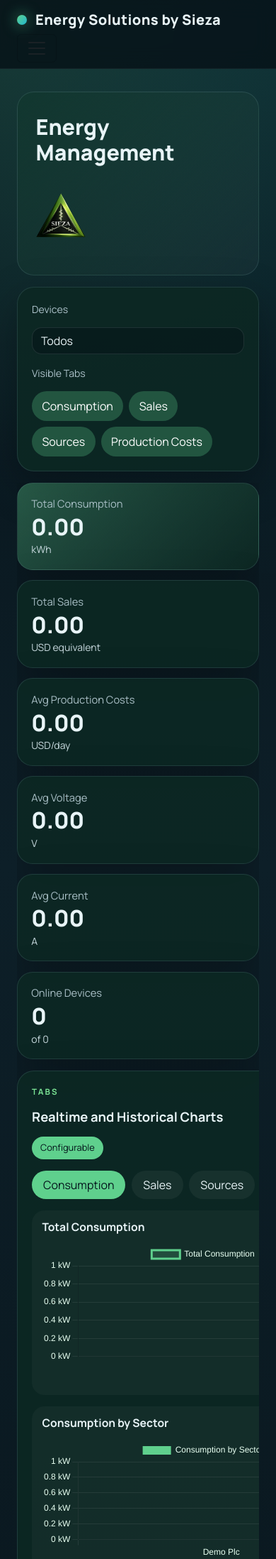
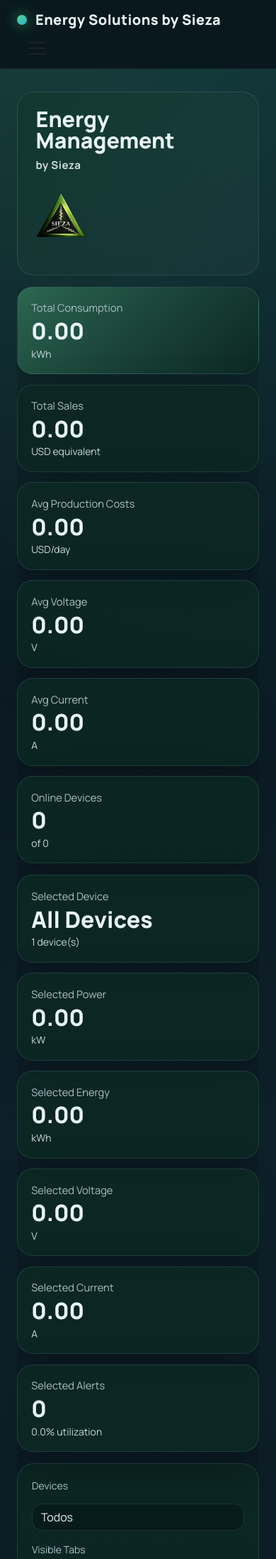
Before and after one commit to zamoranodizaPi/miniscadaModbus, a Flask app: page / in a window 390 px wide. Shown: the top 2196 px of the page at 71% size. Run offline with Flask 3, Linux system fonts and the light colour scheme; a user stored in the database is signed in.

Commit message:
Refine branding and selection responsiveness

```diff
--- a/web/analytics.py
+++ b/web/analytics.py
@@ -186,6 +186,12 @@ def build_dashboard_snapshot(session, device_ids: list[int] | None = None) -> di
     sector_mix = build_sector_mix(device_cards)
     total_sales = round(sum(item["sales_amount"] for item in sales_series), 2)
     avg_cost = round(sum(item["avg_cost"] for item in costs_series) / len(costs_series), 2) if costs_series else 0.0
+    selection_label = "All Devices"
+    if device_ids and len(devices) == 1:
+        selection_label = devices[0].name
+    elif device_ids:
+        selection_label = f"{len(devices)} Selected Devices"
+    selection_utilization = round(sum(item["utilization_pct"] for item in device_cards) / len(device_cards), 1) if device_cards else 0.0
 
     return {
         "kpis": {
@@ -205,6 +211,16 @@ def build_dashboard_snapshot(session, device_ids: list[int] | None = None) -> di
             "total_consumption_kwh": round(total_energy, 2),
             "total_sales_usd": total_sales,
             "avg_production_cost_usd": avg_cost,
+        },
+        "selection": {
+            "label": selection_label,
+            "device_count": len(devices),
+            "power_kw": round(total_power, 2),
+            "energy_kwh": round(total_energy, 2),
+            "avg_voltage_v": round(sum(voltage_values) / len(voltage_values), 2) if voltage_values else 0.0,
+            "avg_current_a": round(sum(current_values) / len(current_values), 2) if current_values else 0.0,
+            "active_alerts": len(alerts),
+            "utilization_pct": selection_utilization,
         },
         "devices": sorted(device_cards, key=lambda item: item["power_kw"], reverse=True),
         "energy_breakdown": sorted(energy_breakdown, key=lambda item: item["energy_kwh"], reverse=True),
--- a/web/static/app.css
+++ b/web/static/app.css
@@ -441,6 +441,22 @@ body.display-mode-light .navbar-brand {
   margin: 0;
   font-size: clamp(1.9rem, 3vw, 2.8rem);
   font-weight: 800;
+  display: inline-flex;
+  align-items: flex-end;
+  gap: 0.65rem;
+  flex-wrap: wrap;
+}
+
+.energy-title-main {
+  line-height: 1;
+}
+
+.energy-title-by {
+  font-size: 0.5em;
+  line-height: 1.15;
+  font-weight: 700;
+  letter-spacing: 0.03em;
+  opacity: 0.88;
 }
 
 .energy-header-brand {
@@ -525,6 +541,14 @@ body.display-mode-light .navbar-brand {
   gap: 0.9rem;
   min-width: 980px;
   margin-bottom: 1rem;
+}
+
+.selection-grid {
+  margin-bottom: 1rem;
+}
+
+.selection-highlight {
+  background: linear-gradient(135deg, color-mix(in srgb, var(--dashboard-accent-2) 26%, transparent), var(--dashboard-panel));
 }
 
 .kpi-energy-card {
@@ -1001,6 +1025,10 @@ canvas {
   font-size: 2.35rem;
   font-weight: 800;
   line-height: 1;
+  display: inline-flex;
+  align-items: flex-end;
+  gap: 0.6rem;
+  flex-wrap: wrap;
 }
 
 .local-energy-copy {
--- a/web/templates/dashboard.html
+++ b/web/templates/dashboard.html
@@ -3,40 +3,21 @@
 {% set total_consumption_display = format_compact_metric(snapshot.kpis.total_consumption_kwh, 'kWh', 2) %}
 {% set avg_voltage_display = format_compact_metric(snapshot.kpis.avg_voltage_v, 'V', 2) %}
 {% set avg_current_display = format_compact_metric(snapshot.kpis.avg_current_a, 'A', 2) %}
+{% set selection_power_display = format_compact_metric(snapshot.selection.power_kw, 'kW', 2) %}
+{% set selection_energy_display = format_compact_metric(snapshot.selection.energy_kwh, 'kWh', 2) %}
+{% set selection_voltage_display = format_compact_metric(snapshot.selection.avg_voltage_v, 'V', 2) %}
+{% set selection_current_display = format_compact_metric(snapshot.selection.avg_current_a, 'A', 2) %}
 {% block content %}
 <section class="energy-page" data-theme="{{ preferences.theme }}" data-mode="{{ preferences.mode }}" data-logo-mode="{{ preferences.mode }}">
   <header class="energy-header">
     <div class="energy-header-copy">
-      <h1 class="energy-title">Energy Management</h1>
+      <h1 class="energy-title"><span class="energy-title-main">Energy Management</span><span class="energy-title-by">by Sieza</span></h1>
     </div>
     <div class="energy-header-brand">
       <img class="energy-header-logo energy-header-logo-light" src="{{ url_for('static', filename='branding/logo_light.png') }}" alt="Logo light" onerror="this.style.display='none'">
       <img class="energy-header-logo energy-header-logo-dark" src="{{ url_for('static', filename='branding/logo_dark.png') }}" alt="Logo dark" onerror="this.style.display='none'">
     </div>
   </header>
-
-  <section class="energy-toolbar panel-card">
-    <div class="toolbar-group">
-      <label class="form-label">Devices</label>
-      <select id="deviceSelect" class="form-select">
-        <option value="" {% if not selected_device_ids %}selected{% endif %}>Todos</option>
-        {% for device in devices %}
-        <option value="{{ device.id }}" {% if device.id in selected_device_ids %}selected{% endif %}>{{ device.name }}</option>
-        {% endfor %}
-      </select>
-    </div>
-    <div class="toolbar-group wide">
-      <label class="form-label">Visible Tabs</label>
-      <div class="tab-toggle-grid">
-        {% for tab_id, label in [('consumption','Consumption'),('sales','Sales'),('sources','Sources'),('costs','Production Costs')] %}
-        <label class="toggle-chip">
-          <input class="tab-toggle" type="checkbox" value="{{ tab_id }}" {% if tab_id in preferences.visible_tabs %}checked{% endif %}>
-          <span>{{ label }}</span>
-        </label>
-        {% endfor %}
-      </div>
-    </div>
-  </section>
 
   <section class="energy-scroll-wrap">
     <div class="energy-grid">
@@ -71,6 +52,62 @@
         <small data-kpi-unit="online_devices">of {{ snapshot.kpis.device_count }}</small>
       </article>
     </div>
+
+    <div class="energy-grid selection-grid">
+      <article class="kpi-energy-card selection-highlight">
+        <span>Selected Device</span>
+        <strong data-selection="label">{{ snapshot.selection.label }}</strong>
+        <small data-selection-unit="label">{{ snapshot.selection.device_count }} device(s)</small>
+      </article>
+      <article class="kpi-energy-card">
+        <span>Selected Power</span>
+        <strong data-selection="power_kw">{{ selection_power_display[0] }}</strong>
+        <small data-selection-unit="power_kw">{{ selection_power_display[1] }}</small>
+      </article>
+      <article class="kpi-energy-card">
+        <span>Selected Energy</span>
+        <strong data-selection="energy_kwh">{{ selection_energy_display[0] }}</strong>
+        <small data-selection-unit="energy_kwh">{{ selection_energy_display[1] }}</small>
+      </article>
+      <article class="kpi-energy-card">
+        <span>Selected Voltage</span>
+        <strong data-selection="avg_voltage_v">{{ selection_voltage_display[0] }}</strong>
+        <small data-selection-unit="avg_voltage_v">{{ selection_voltage_display[1] }}</small>
+      </article>
+      <article class="kpi-energy-card">
+        <span>Selected Current</span>
+        <strong data-selection="avg_current_a">{{ selection_current_display[0] }}</strong>
+        <small data-selection-unit="avg_current_a">{{ selection_current_display[1] }}</small>
+      </article>
+      <article class="kpi-energy-card">
+        <span>Selected Alerts</span>
+        <strong data-selection="active_alerts">{{ snapshot.selection.active_alerts }}</strong>
+        <small data-selection-unit="active_alerts">{{ "%.1f"|format(snapshot.selection.utilization_pct) }}% utilization</small>
+      </article>
+    </div>
+
+    <section class="energy-toolbar panel-card">
+      <div class="toolbar-group">
+        <label class="form-label">Devices</label>
+        <select id="deviceSelect" class="form-select">
+          <option value="" {% if not selected_device_ids %}selected{% endif %}>Todos</option>
+          {% for device in devices %}
+          <option value="{{ device.id }}" {% if device.id in selected_device_ids %}selected{% endif %}>{{ device.name }}</option>
+          {% endfor %}
+        </select>
+      </div>
+      <div class="toolbar-group wide">
+        <label class="form-label">Visible Tabs</label>
+        <div class="tab-toggle-grid">
+          {% for tab_id, label in [('consumption','Consumption'),('sales','Sales'),('sources','Sources'),('costs','Production Costs')] %}
+          <label class="toggle-chip">
+            <input class="tab-toggle" type="checkbox" value="{{ tab_id }}" {% if tab_id in preferences.visible_tabs %}checked{% endif %}>
+            <span>{{ label }}</span>
+          </label>
+          {% endfor %}
+        </div>
+      </div>
+    </section>
 
     <div class="energy-content-grid">
       <section class="panel-card touch-panel chart-tabs-panel">
@@ -219,6 +256,7 @@
   const charts = {};
   let currentSnapshot = initialSnapshot;
   let refreshHandle = null;
+  let realtimeController = null;
 
   function formatNumber(value, decimals = 2) {
     return new Intl.NumberFormat("en-US", {
@@ -247,6 +285,12 @@
   function selectedDeviceIds() {
     const value = document.getElementById("deviceSelect").value;
     return value ? [value] : [];
+  }
+
+  function selectedDeviceLabel() {
+    const select = document.getElementById("deviceSelect");
+    const option = select.selectedOptions[0];
+    return option && option.value ? option.textContent : "All Devices";
   }
 
   function aggregated(rows, key) {
@@ -441,6 +485,30 @@
     if (onlineUnit) onlineUnit.textContent = `of ${snapshot.kpis.device_count}`;
   }
 
+  function updateSelectionKpis(snapshot) {
+    const selection = snapshot.selection || {};
+    const formats = {
+      power_kw: formatMetric(selection.power_kw, "kW"),
+      energy_kwh: formatMetric(selection.energy_kwh, "kWh"),
+      avg_voltage_v: formatMetric(selection.avg_voltage_v, "V"),
+      avg_current_a: formatMetric(selection.avg_current_a, "A")
+    };
+    const labelNode = document.querySelector('[data-selection="label"]');
+    const labelUnitNode = document.querySelector('[data-selection-unit="label"]');
+    if (labelNode) labelNode.textContent = selection.label || selectedDeviceLabel();
+    if (labelUnitNode) labelUnitNode.textContent = `${selection.device_count || 0} device(s)`;
+    Object.entries(formats).forEach(([key, formatted]) => {
+      const node = document.querySelector(`[data-selection="${key}"]`);
+      const unitNode = document.querySelector(`[data-selection-unit="${key}"]`);
+      if (node) node.textContent = formatted.value;
+      if (unitNode) unitNode.textContent = formatted.unit;
+    });
+    const alertNode = document.querySelector('[data-selection="active_alerts"]');
+    const alertUnitNode = document.querySelector('[data-selection-unit="active_alerts"]');
+    if (alertNode) alertNode.textContent = formatNumber(selection.active_alerts || 0, 0);
+    if (alertUnitNode) alertUnitNode.textContent = `${formatNumber(selection.utilization_pct || 0, 1)}% utilization`;
+  }
+
   function refreshCharts(snapshot, themeName) {
     const payloads = chartPayloads(snapshot, themeName);
     Object.entries(payloads).forEach(([key, payload]) => {
@@ -473,14 +541,27 @@
   async function refreshRealtime() {
     const params = new URLSearchParams();
     selectedDeviceIds().forEach((deviceId) => params.append("device_id", deviceId));
-    const response = await fetch(`/api/realtime?${params.toString()}`);
+    if (realtimeController) realtimeController.abort();
+    realtimeController = new AbortController();
+    const response = await fetch(`/api/realtime?${params.toString()}`, { cache: "no-store", signal: realtimeController.signal });
     if (!response.ok) return;
     const snapshot = await response.json();
     currentSnapshot = snapshot;
     updateKpis(snapshot);
+    updateSelectionKpis(snapshot);
     updateDeviceTable(snapshot.devices);
     updateLatest(snapshot.latest_rows);
     refreshCharts(snapshot, initialPreferences.theme);
+    const url = params.toString() ? `/?${params.toString()}` : "/";
+    window.history.replaceState({}, "", url);
+  }
+
+  function handleDeviceChange() {
+    const labelNode = document.querySelector('[data-selection="label"]');
+    if (labelNode) labelNode.textContent = selectedDeviceLabel();
+    refreshRealtime().catch((error) => {
+      if (error.name !== "AbortError") console.error(error);
+    });
   }
 
   function resetRefreshLoop() {
@@ -493,9 +574,11 @@
   ensureCharts(initialSnapshot, initialPreferences.theme);
   syncTabVisibility();
   updateKpis(initialSnapshot);
+  updateSelectionKpis(initialSnapshot);
   resetRefreshLoop();
 
-  document.getElementById("deviceSelect").addEventListener("change", refreshRealtime);
+  document.getElementById("deviceSelect").addEventListener("input", handleDeviceChange);
+  document.getElementById("deviceSelect").addEventListener("change", handleDeviceChange);
   document.querySelectorAll(".tab-toggle").forEach((input) => input.addEventListener("change", persistPreferences));
 </script>
 {% endblock %}
```
Also changed, not shown: web/templates/local_dashboard.html (+11 -2 lines).
